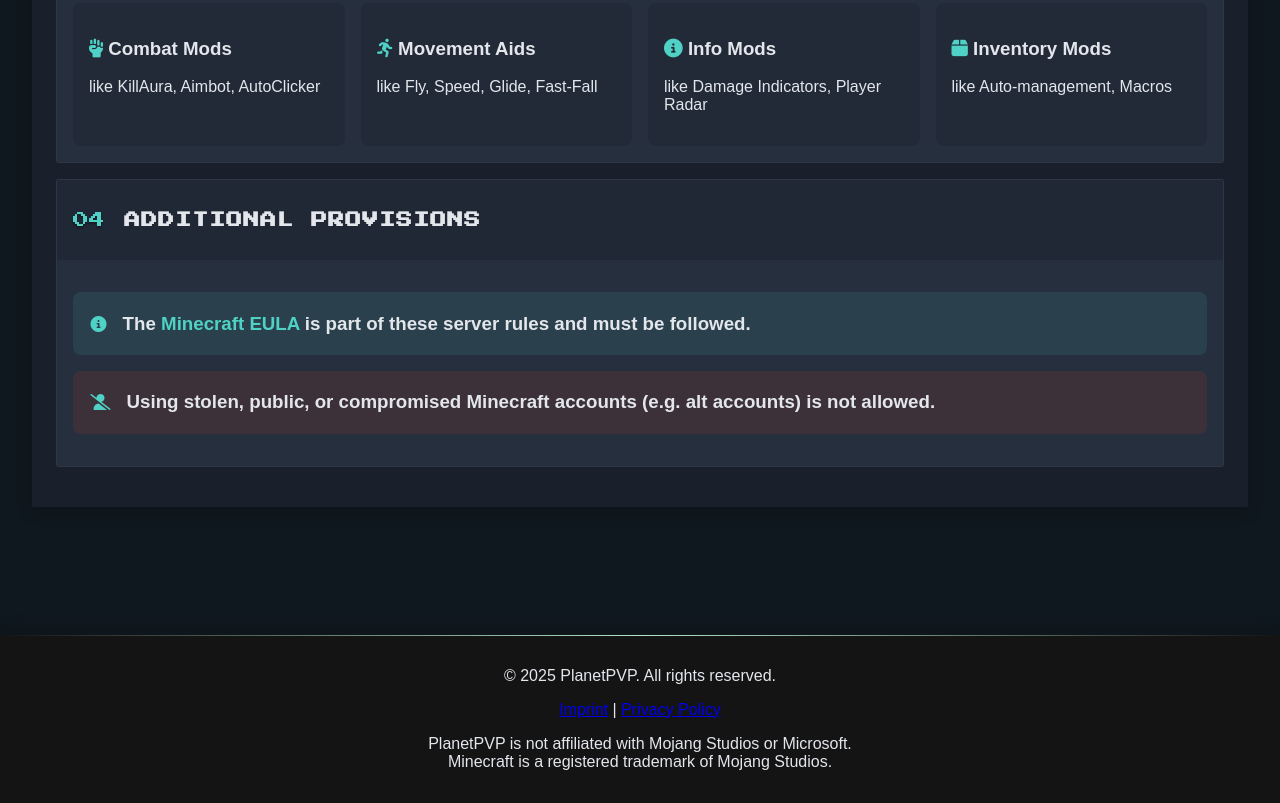
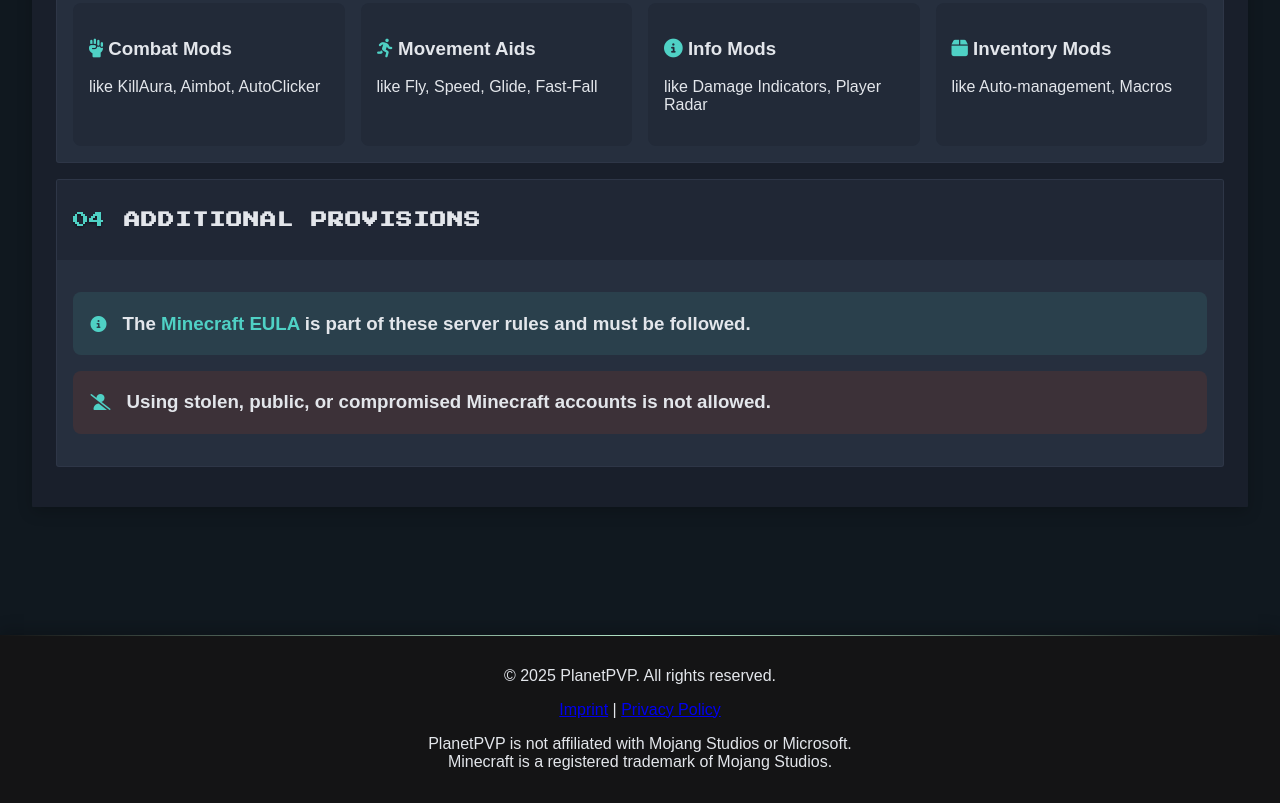
Before and after one commit to Fridoxo/PlanetPVP, a plain HTML site: page Regelwerk.html in a window 1280 px wide. Shown: the part 1248-2051 px from the top of the page. Drawn offline with nearby package versions, Linux system fonts and the light colour scheme.

Commit message:
update rules

```diff
--- a/Regelwerk.html
+++ b/Regelwerk.html
@@ -392,7 +392,7 @@
                     </div>
                     <div class="warning-box">
                         <i class="fas fa-user-slash"></i>
-                        <h3>Using stolen, public, or compromised Minecraft accounts (e.g. alt accounts) is not allowed.</h3>
+                        <h3>Using stolen, public, or compromised Minecraft accounts is not allowed.</h3>
                     </div>
                 </div>
             </div>
```
